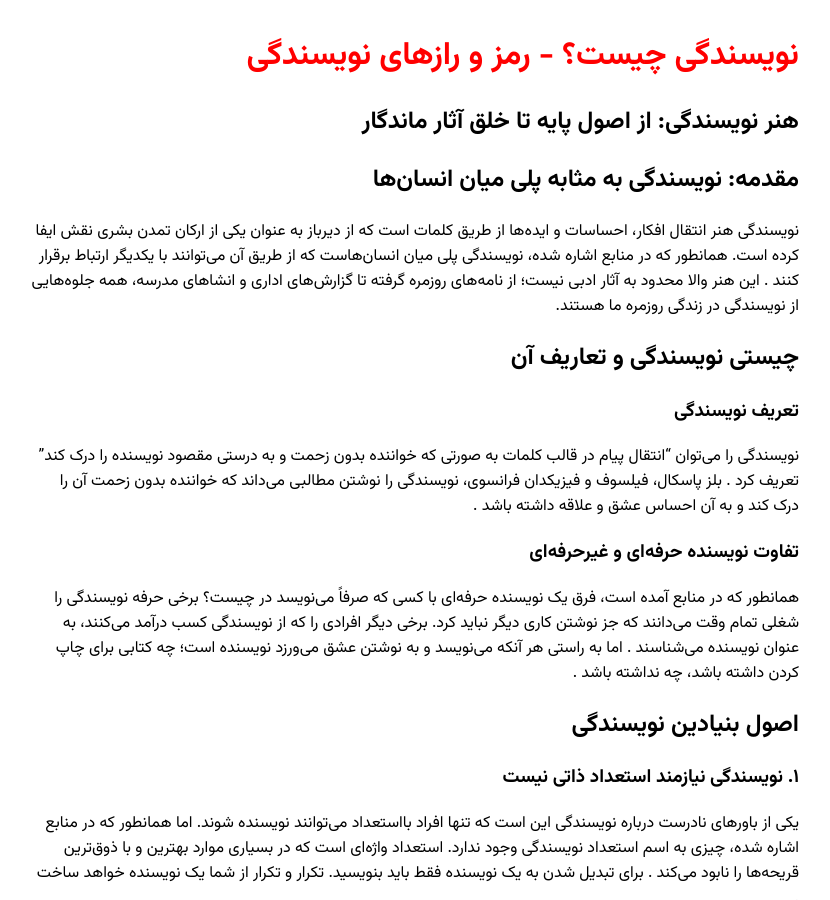
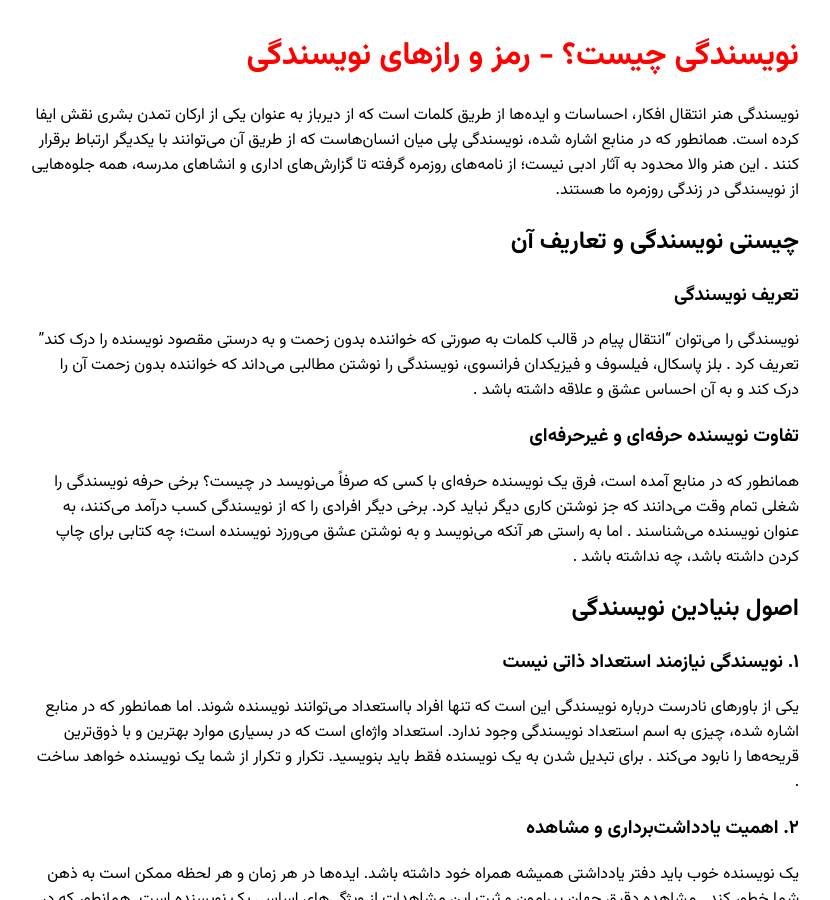
Before and after one commit to darkblog/darkblog.github.io, a Jekyll site: the page built from _posts/2025-6-28-11.md, in a window 1280 px wide and 900 px high. Shown: the whole window, without its empty margins (225-1055 px from the left). Built offline with Jekyll 4.4.1, drawn with Linux system fonts in a browser that asks for light colours.

Commit message:
Update and rename 2025-2-3-11.md to 2025-6-28-11.md

```diff
--- a/_posts/2025-2-3-11.md
+++ b/_posts/2025-6-28-11.md
@@ -2,10 +2,6 @@
 layout: post
 title: نویسندگی چیست؟ - رمز و رازهای نویسندگی
 ---
-
-## هنر نویسندگی: از اصول پایه تا خلق آثار ماندگار
-
-## مقدمه: نویسندگی به مثابه پلی میان انسان‌ها
 
 نویسندگی هنر انتقال افکار، احساسات و ایده‌ها از طریق کلمات است که از دیرباز به عنوان یکی از ارکان تمدن بشری نقش ایفا کرده است. همانطور که در منابع اشاره شده، نویسندگی پلی میان انسان‌هاست که از طریق آن می‌توانند با یکدیگر ارتباط برقرار کنند . این هنر والا محدود به آثار ادبی نیست؛ از نامه‌های روزمره گرفته تا گزارش‌های اداری و انشاهای مدرسه، همه جلوه‌هایی از نویسندگی در زندگی روزمره ما هستند.
 
```
